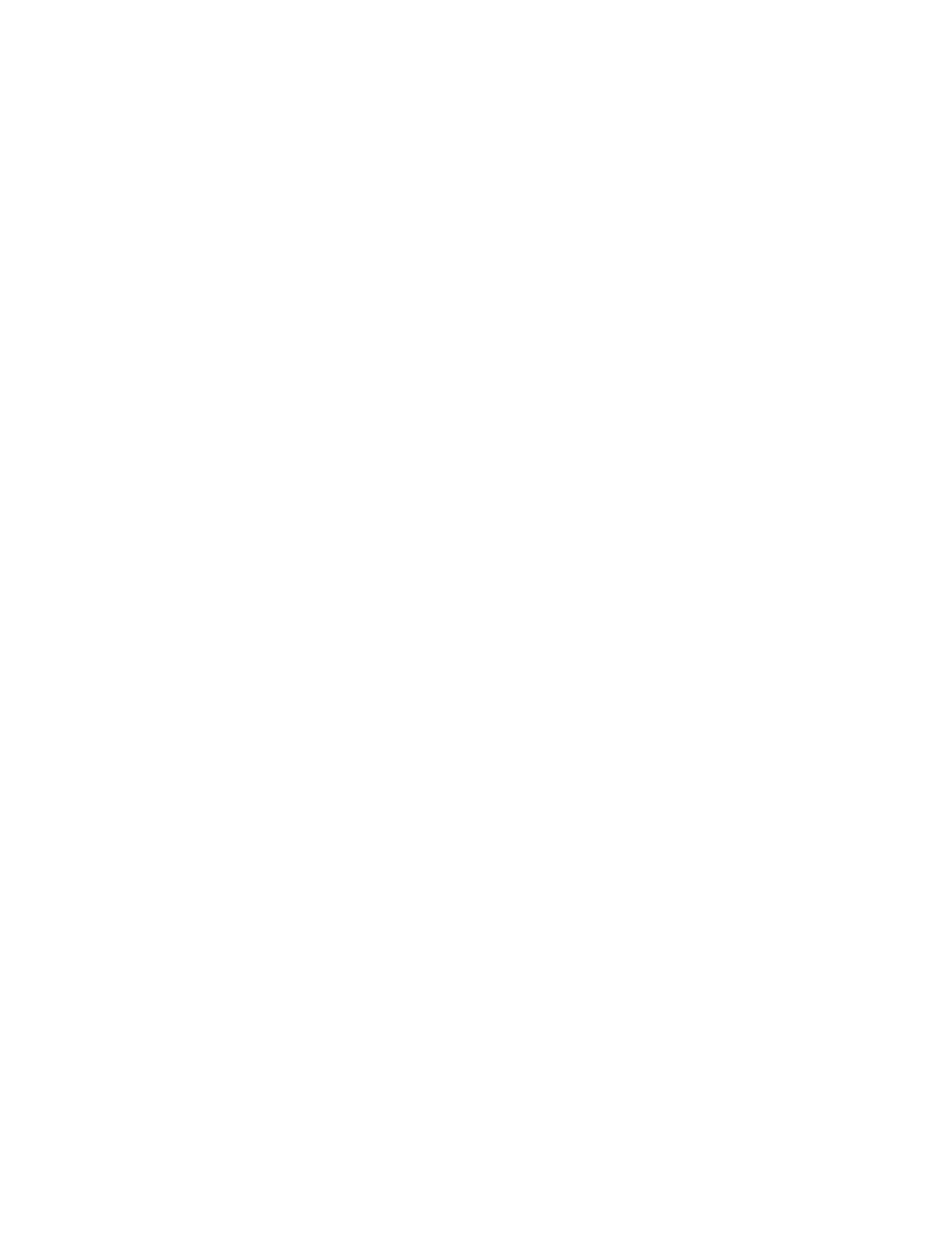
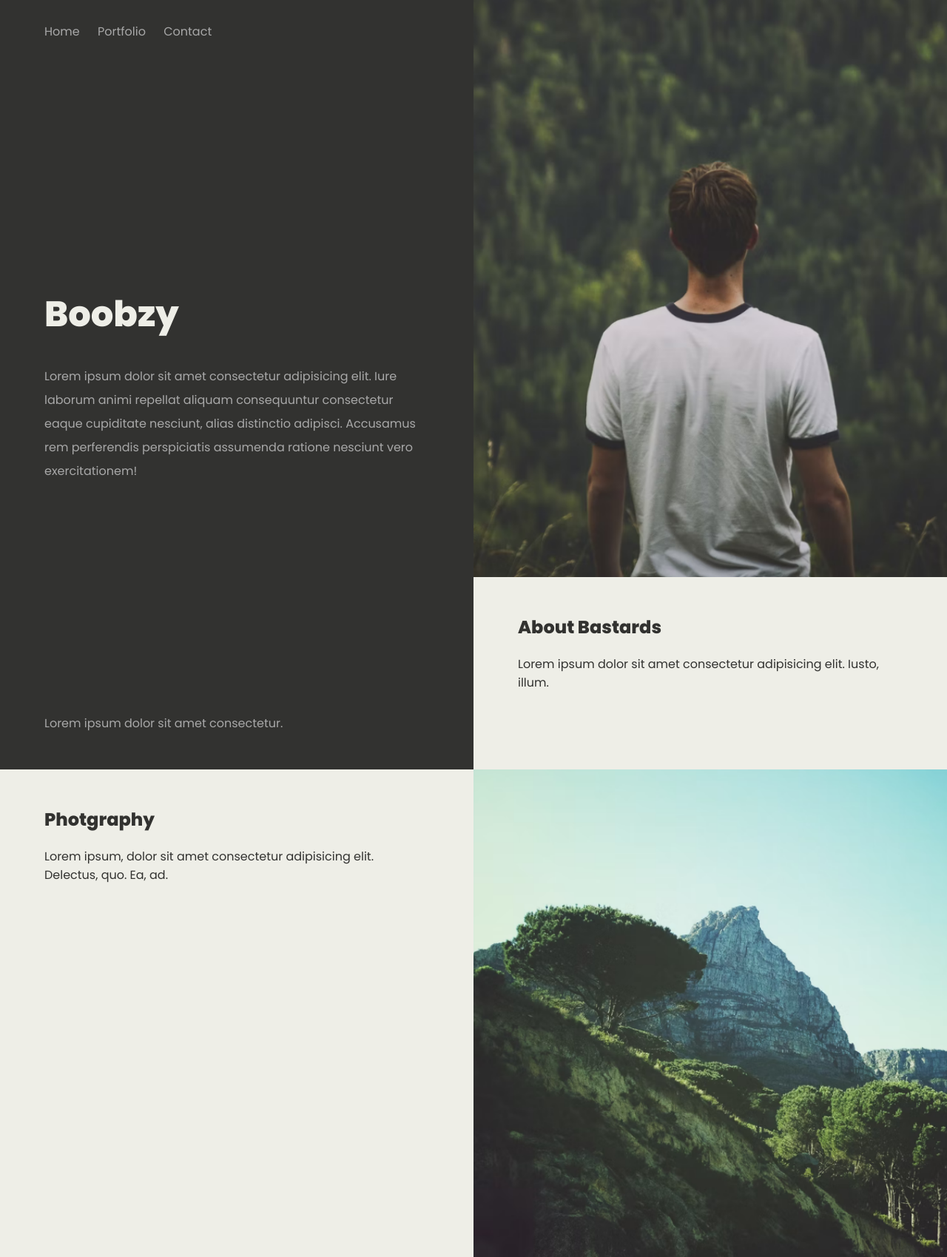
Before and after one commit to ChukwumaKingsley/CSS-grids, a plain HTML site: page 5 - portfolio/index.html in a window 1280 px wide. Shown: the top 1699 px of the page at 74% size. Before the commit the page ends 800 px from the top, so only its background shows below. Drawn offline with Linux system fonts and the light colour scheme.

Commit message:
Completed portfolio layout

```diff
--- a/5 - portfolio/index.html
+++ b/5 - portfolio/index.html
@@ -7,6 +7,35 @@
   <link rel="stylesheet" href="styles.css">
 </head>
 <body>
-
+  <main>
+    <div class="panel welcome">
+      <nav>
+        <a href="/">Home</a>
+        <a href="/">Portfolio</a>
+        <a href="/">Contact</a>
+      </nav>
+      <div>
+        <h1>Boobzy</h1>
+        <p>Lorem ipsum dolor sit amet consectetur adipisicing elit. Iure laborum animi repellat aliquam consequuntur consectetur eaque cupiditate nesciunt, alias distinctio adipisci. Accusamus rem perferendis perspiciatis assumenda ratione nesciunt vero exercitationem!</p>
+      </div>
+      <footer>
+        <p>Lorem ipsum dolor sit amet consectetur.</p>
+      </footer>
+    </div>
+    <div class="panel about">
+      <img src="img/1.png" alt="main pic" />
+      <div class="text">
+        <h2>About Bastards</h2>
+        <p>Lorem ipsum dolor sit amet consectetur adipisicing elit. Iusto, illum.</p>
+      </div>
+    </div>
+    <div class="panel photos">
+      <div class="text">
+        <h2>Photgraphy</h2>
+        <p>Lorem ipsum, dolor sit amet consectetur adipisicing elit. Delectus, quo. Ea, ad.</p>
+      </div>
+      <img src="img/2.png" alt="landscape nonsense" />
+    </div>
+  </main>
 </body>
 </html>
--- a/5 - portfolio/styles.css
+++ b/5 - portfolio/styles.css
@@ -4,3 +4,101 @@ body {
   margin: 0;
   font-family: "Poppins";
 }
+main {
+  display: grid;
+  grid-template-columns: 1.2fr 1fr 1fr;
+  min-width: 100%;
+}
+
+.panel {
+  display: grid;
+  grid-template-columns: 1fr;
+}
+.panel .text {
+  background: #eeeee7;
+  color: #323230;
+  padding: 30px 60px;
+}
+/* welcome panel */
+.panel.welcome {
+  background: #323230;
+  padding: 30px 60px;
+  grid-auto-rows: 1fr;
+}
+.panel.welcome nav a {
+  color: #a8a8a8;
+  text-decoration: none;
+  margin-right: 20px;
+}
+.panel.welcome p {
+  color: #a8a8a8;
+  max-width: 540px;
+  line-height: 2em;
+}
+.panel.welcome h1 {
+  color: #eeeee7;
+  font-size: 3em;
+}
+.panel.welcome footer {
+  align-self: end;
+}
+
+/* About panel */
+.panel.about {
+  grid-template-rows: 3fr 1fr;
+  overflow: hidden;
+}
+.panel.about img {
+  min-width: 100%;
+  min-height: 100%;
+}
+/* photos panel */
+.panel.photos {
+  grid-template-rows: 1fr 3fr;
+  overflow: hidden;
+}
+.panel.photos img {
+  min-width: 100%;
+  min-height: 100%;
+}
+
+@media screen and (max-width: 1500px) {
+  main{
+    grid-template-columns: 1fr 1fr;
+  }
+  .panel.photos {
+    grid-column: span 2;
+    grid-template-rows: 1fr;
+    grid-template-columns: 1fr 1fr;
+  }
+  .panel.photos .text {
+    text-justify: center;
+  }
+}
+@media screen and (max-width: 1200px) {
+  main{
+    grid-template-columns: 100%;
+    grid-template-rows: 500px 500px 500px;
+  }
+  .panel.about {
+    grid-row: 2;
+    grid-template-columns: 1fr 1fr;
+    grid-template-rows: 1fr;
+  }
+  .panel img {
+    width: 100%;
+  }
+}
+@media screen and (max-width: 700px) {
+  main {
+    grid-template-rows: 700px 600px 600px;
+  }
+}
+@media screen and (max-width: 500px) {
+  .panel.about, .panel.photos {
+    grid-template-columns: 1fr;
+    grid-template-rows: 1fr 1fr;
+    grid-column: span 1;
+    border-bottom: 1px solid #dcdcd0;
+  }
+}
```
